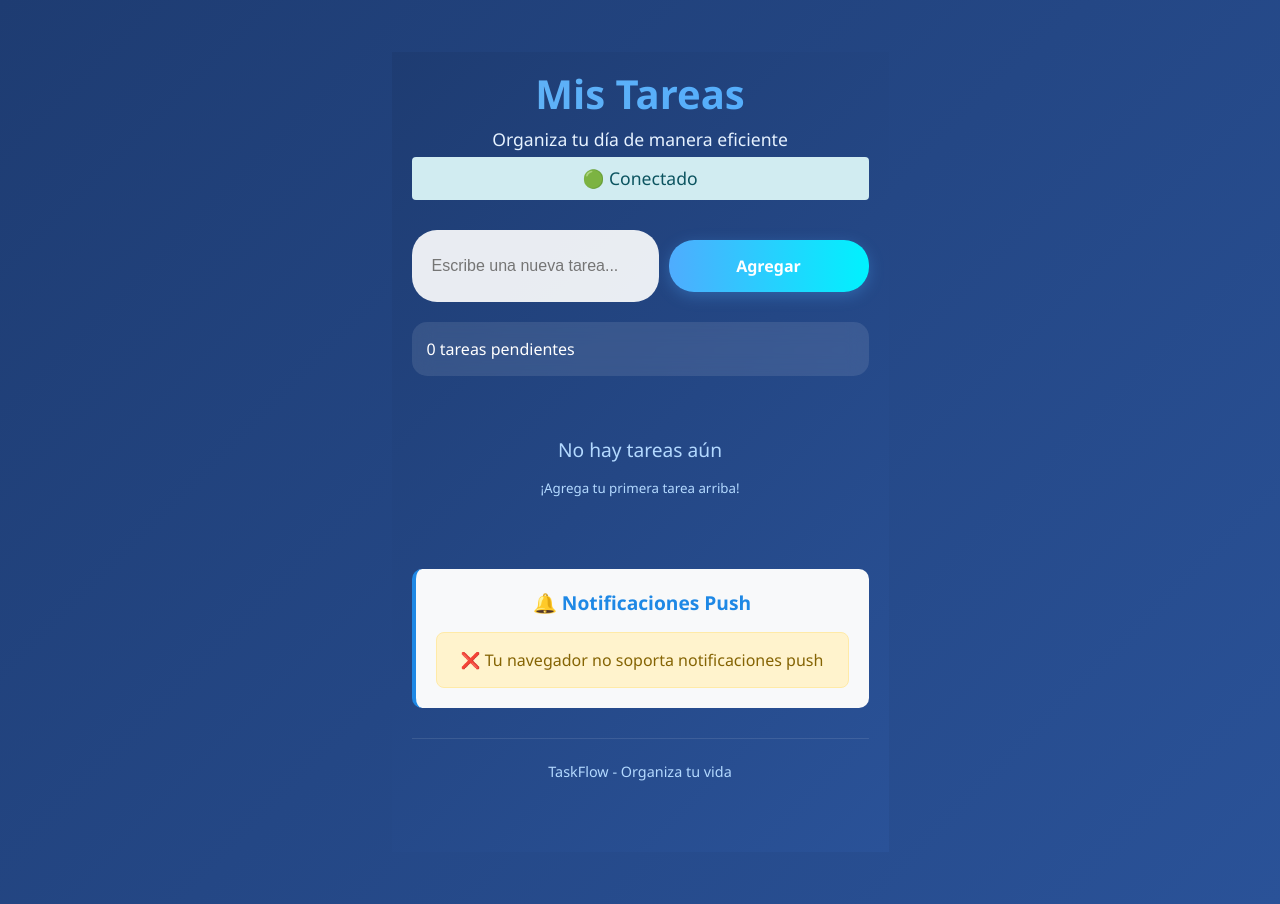
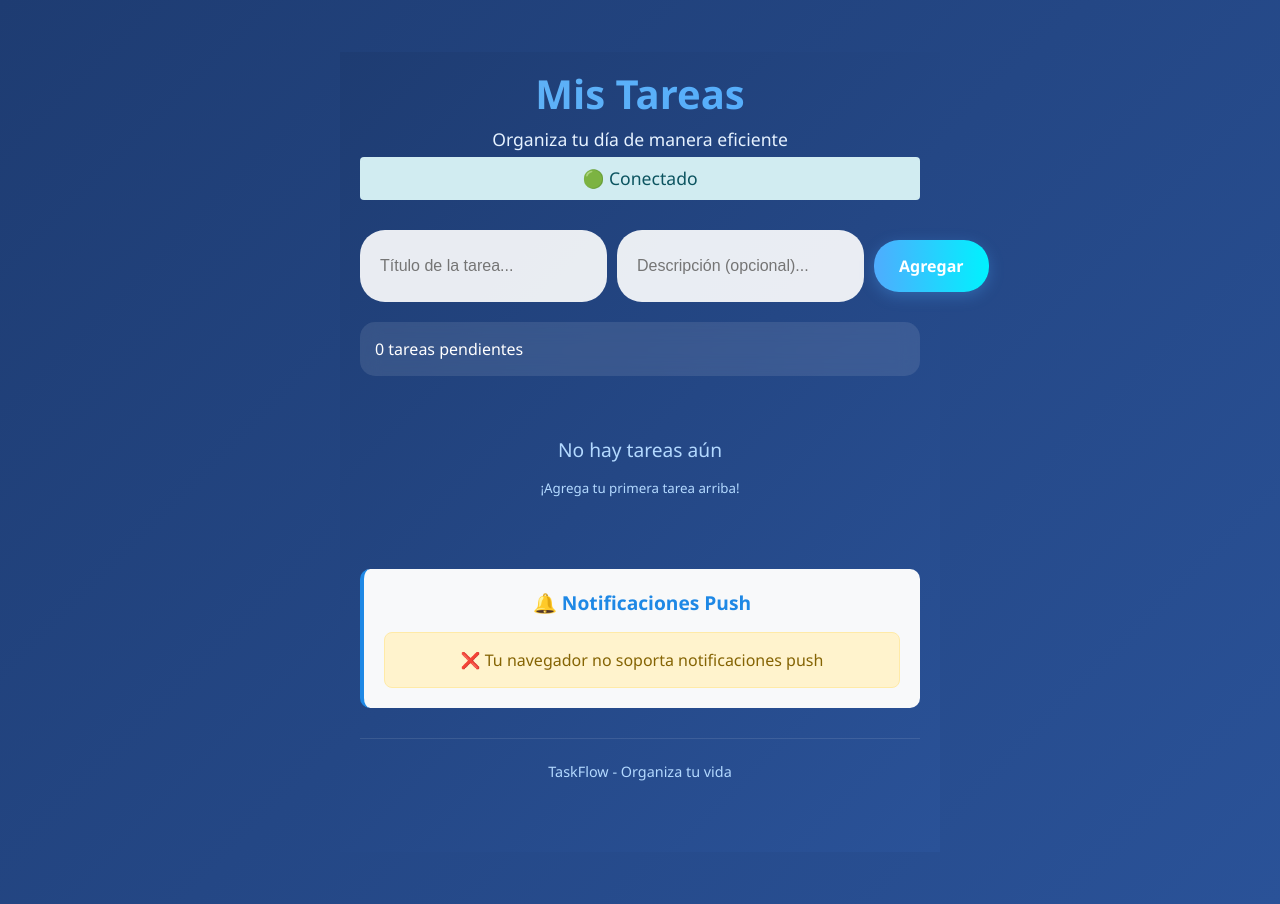
Before and after one commit to romerorodriguez/pwa-jessica, a React (Vite) app: page /task in a window 1280 px wide. Built offline with nearby package versions, Linux system fonts and the light colour scheme.

Commit message:
fix: fixing bugs

```diff
--- a/src/pages/Task.tsx
+++ b/src/pages/Task.tsx
@@ -17,7 +17,8 @@ import "./Task.css";
 
 interface TaskItem {
   id: number;
-  text: string;
+  title: string;
+  description: string;
   completed: boolean;
   createdAt: Date;
 }
@@ -26,6 +27,7 @@ interface TaskItem {
 function Task() {
   const [tasks, setTasks] = useState<TaskItem[]>([]);
   const [newTask, setNewTask] = useState("");
+  const [taskDescription, setTaskDescription] = useState("");
   const [isOnline, setIsOnline] = useState(navigator.onLine);
   const [syncStatus, setSyncStatus] = useState<string>('');
   const [notificationStatus, setNotificationStatus] = useState<{
@@ -126,11 +128,11 @@ function Task() {
 
   try {
     const task = {
-        text: newTask.trim(),
+      title: newTask.trim(),
+      description: taskDescription.trim(),
       completed: false,
       createdAt: new Date(),
     };
-
     await addTask(task);
 
     // Registrar background sync si está offline
@@ -144,6 +146,7 @@ function Task() {
     const updated = await getAllTasks();
     setTasks(updated);
     setNewTask("");
+    setTaskDescription("");
     setTimeout(() => setSyncStatus(''), 3000);
 
   } catch (error) {
@@ -216,8 +219,16 @@ function Task() {
       value={newTask}
       onChange={(e) => setNewTask(e.target.value)}
       onKeyPress={handleKeyPress}
-            placeholder="Escribe una nueva tarea..."
+      placeholder="Título de la tarea..."
       className="task-input"
+    />
+    <input
+      type="text"
+      value={taskDescription}
+      onChange={(e) => setTaskDescription(e.target.value)}
+      onKeyPress={handleKeyPress}
+      placeholder="Descripción (opcional)..."
+      className="task-input description-input"
     />
     <button onClick={handleAddTask} className="add-btn">
       Agregar
@@ -253,10 +264,15 @@ function Task() {
             onChange={() => toggleTask(task.id)}
             className="task-checkbox"
           />
-                <span className="task-text">{task.text}</span>
+          <div className="task-text-container">
+            <span className="task-title">{task.title}</span>
+            {task.description && (
+              <small className="task-description">{task.description}</small>
+            )}
             <small className="task-date">
               {task.createdAt.toLocaleDateString()}
             </small>
+          </div>
         </div>
         <button
           onClick={() => deleteTask(task.id)}
--- a/src/utils/idb.ts
+++ b/src/utils/idb.ts
@@ -33,19 +33,21 @@ export const initDB = async () => {
 };
 
 // Función principal para agregar tareas
-export const addTask = async (task: { text: string; completed: boolean; createdAt: Date }) => {
+// En idb.ts - actualiza ambas funciones
+export const addTask = async (task: { title: string; description: string; completed?: boolean; createdAt?: Date }) => {
   const db = await initDB();
 
   const taskToSave = {
-    ...task,
-    createdAt: task.createdAt.toISOString(),
+    title: task.title,
+    description: task.description,
+    completed: task.completed || false,
+    createdAt: (task.createdAt || new Date()).toISOString(),
     synced: false
   };
 
   const result = await db.add(STORE_NAME, taskToSave);
   console.log('✅ Tarea guardada con ID:', result);
 
-  // También agregar a pendientes de sync si está offline
   if (!navigator.onLine) {
     console.log('📥 Guardando en sync pendiente (offline)');
     await addToPendingSync({ ...taskToSave, localId: result });
@@ -61,7 +63,8 @@ export const getAllTasks = async () => {
   const formattedTasks = tasks.map((t: any) => ({
     ...t,
     id: t.id,
-    text: t.text || t.title || '',
+    title: t.title || t.text || '', // Mantener compatibilidad
+    description: t.description || '',
     completed: t.completed || false,
     createdAt: new Date(t.createdAt)
   }));
```
Lines whose indentation alone changed are shown as unchanged.
